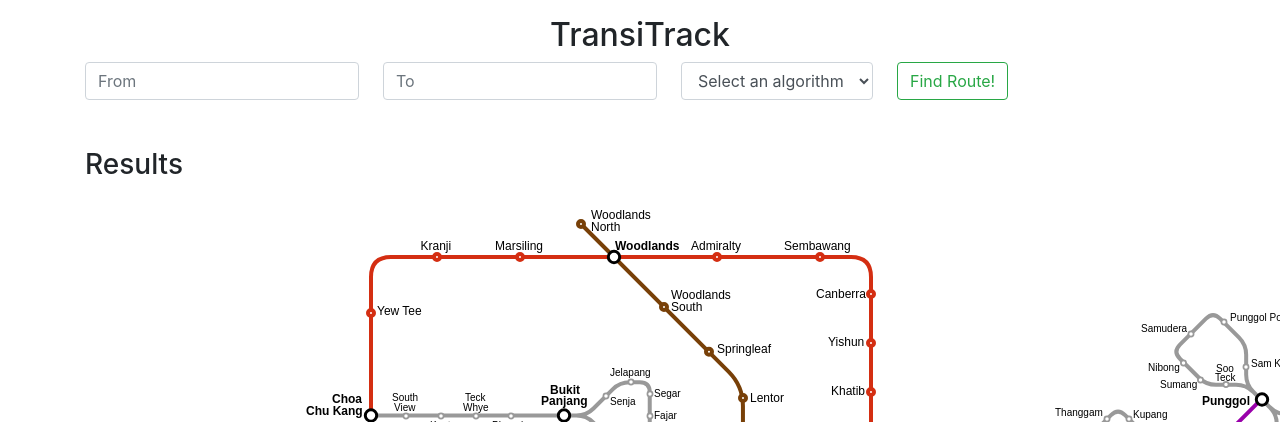
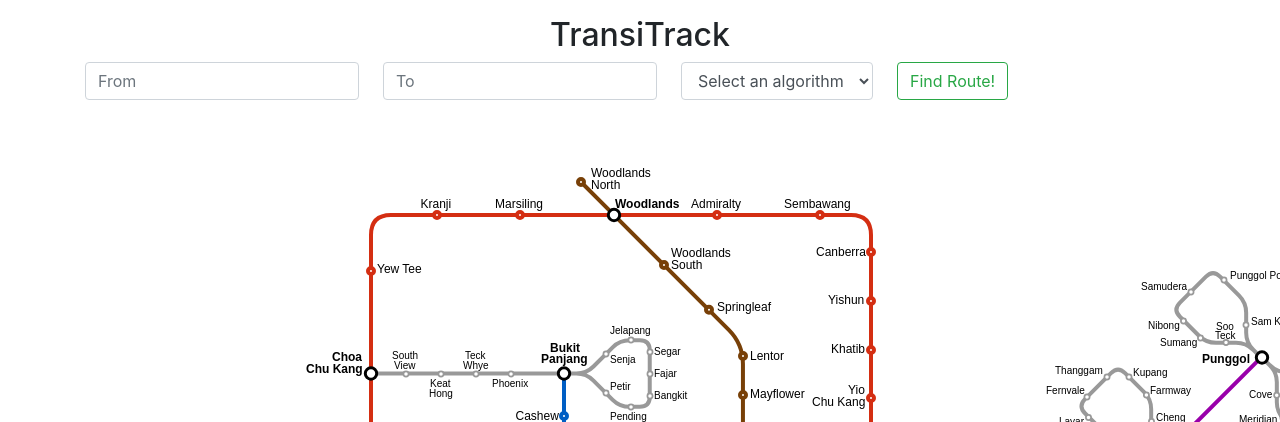
Before and after one commit to llgsjsm/transitrack, a Flask app: page / in a window 1280 px wide; the page is wider, and only the part inside the window is pictured. Shown: the part 56-478 px from the top of that part. Run offline with Flask 3, Linux system fonts and the light colour scheme; data that the repository does not hold is empty.

Commit message:
Update index.html

```diff
--- a/transitrack/templates/index.html
+++ b/transitrack/templates/index.html
@@ -54,7 +54,6 @@
     </div>
     <!-- Results Container -->
     <div id="results-container">
-      <h3>Results</h3>
       <div id="results"></div>
     </div>
     <div id="tooltip-textbox" class="tooltip-textbox">
```
